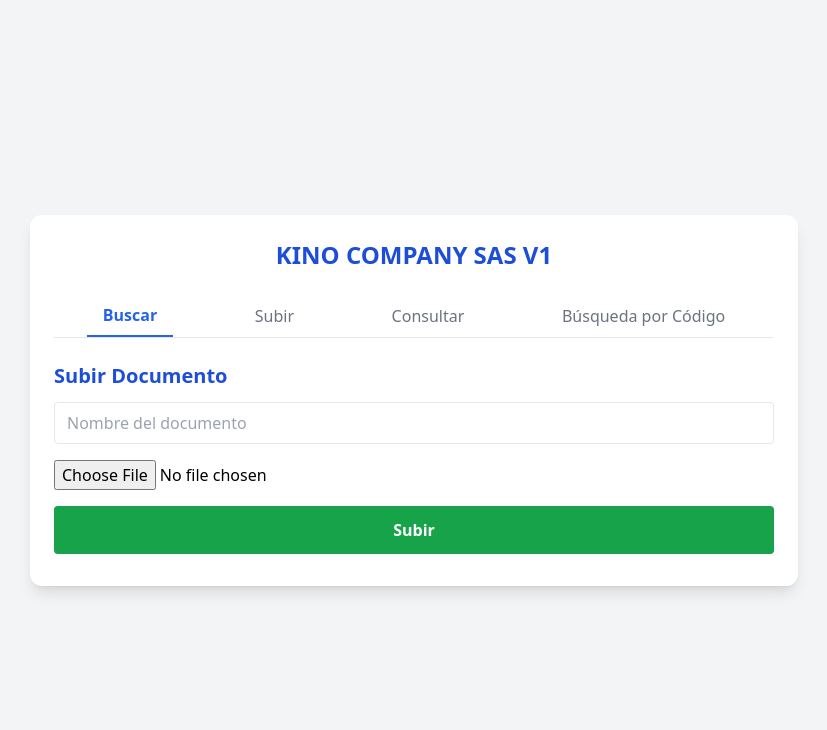
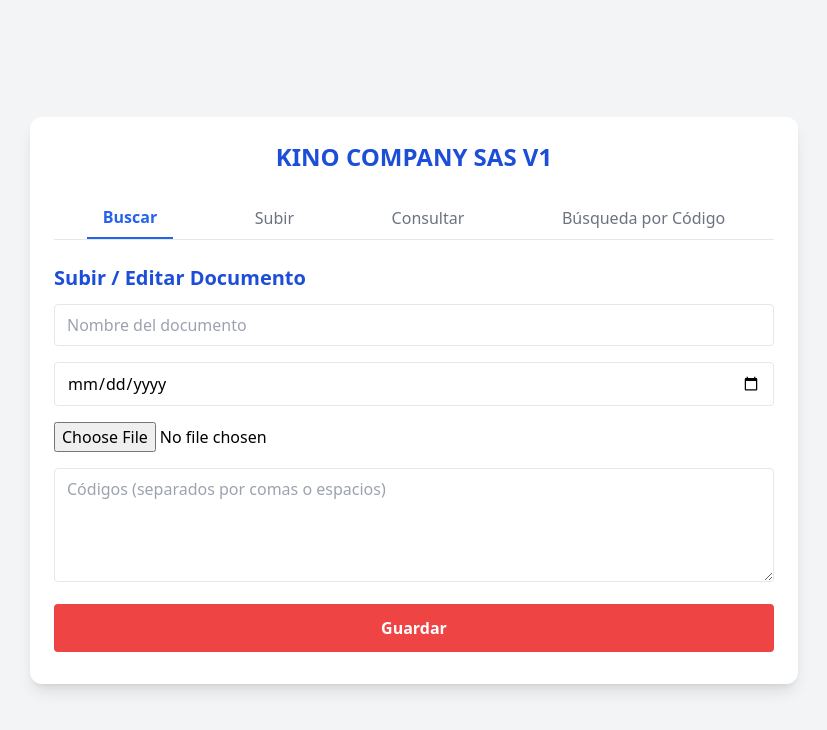
Before and after one commit to kino14n/NUEVO-GESTOR-DOC, a plain HTML site: page frontend/index.html in a window 1280 px wide. Both pictures are taken after a click on the button "Subir". Shown: the whole page, without its empty margins (226-1053 px from the left). Drawn offline with nearby package versions, Linux system fonts and the light colour scheme.

Commit message:
feat: frontend actualizado con formulario completo y diseño azul moderno

```diff
--- a/frontend/app.js
+++ b/frontend/app.js
@@ -76,7 +76,9 @@ document.getElementById('limpiar-btn').addEventListener('click', () => {
 document.getElementById('subir-form').addEventListener('submit', function(e) {
   e.preventDefault();
   const nombre = document.getElementById('nombre-doc').value.trim();
+  const fecha = document.getElementById('fecha-doc').value;
   const archivo = document.getElementById('archivo-doc').files[0];
+  const codigos = document.getElementById('codigos-doc').value.trim();
   const mensajeDiv = document.getElementById('subir-mensaje');
 
   if (!archivo) {
@@ -86,7 +88,9 @@ document.getElementById('subir-form').addEventListener('submit', function(e) {
 
   const formData = new FormData();
   formData.append('nombre', nombre);
+  formData.append('fecha', fecha);
   formData.append('archivo', archivo);
+  formData.append('codigos', codigos);
 
   mensajeDiv.textContent = "Subiendo...";
 
--- a/frontend/index.html
+++ b/frontend/index.html
@@ -49,12 +49,18 @@
 
     <!-- Subir -->
     <div id="tab-subir" class="tab-panel hidden">
-      <h2 class="text-xl font-semibold mb-3 text-blue-700">Subir Documento</h2>
+      <h2 class="text-xl font-semibold mb-3 text-blue-700">Subir / Editar Documento</h2>
       <form id="subir-form" class="space-y-4">
         <input
           type="text"
           id="nombre-doc"
           placeholder="Nombre del documento"
+          class="w-full px-3 py-2 border rounded focus:outline-none focus:ring-2 focus:ring-blue-500"
+          required
+        />
+        <input
+          type="date"
+          id="fecha-doc"
           class="w-full px-3 py-2 border rounded focus:outline-none focus:ring-2 focus:ring-blue-500"
           required
         />
@@ -65,11 +71,17 @@
           class="w-full"
           required
         />
+        <textarea
+          id="codigos-doc"
+          placeholder="Códigos (separados por comas o espacios)"
+          class="w-full px-3 py-2 border rounded focus:outline-none focus:ring-2 focus:ring-blue-500 resize-y"
+          rows="4"
+        ></textarea>
         <button
           type="submit"
-          class="w-full bg-green-600 text-white py-3 rounded hover:bg-green-700 font-semibold"
+          class="w-full bg-red-500 hover:bg-red-600 text-white py-3 rounded font-semibold"
         >
-          Subir
+          Guardar
         </button>
       </form>
       <div id="subir-mensaje" class="mt-2"></div>
```
